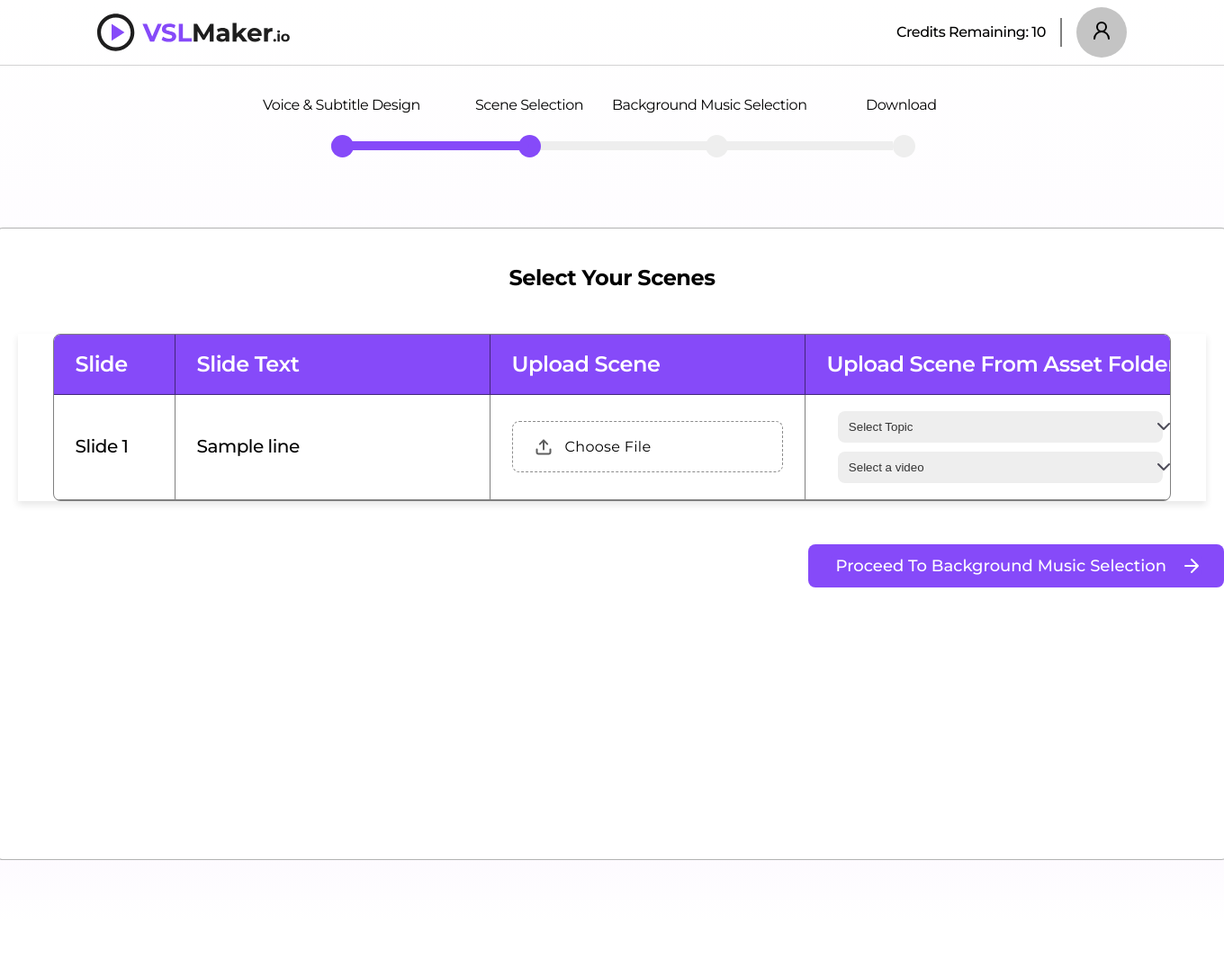
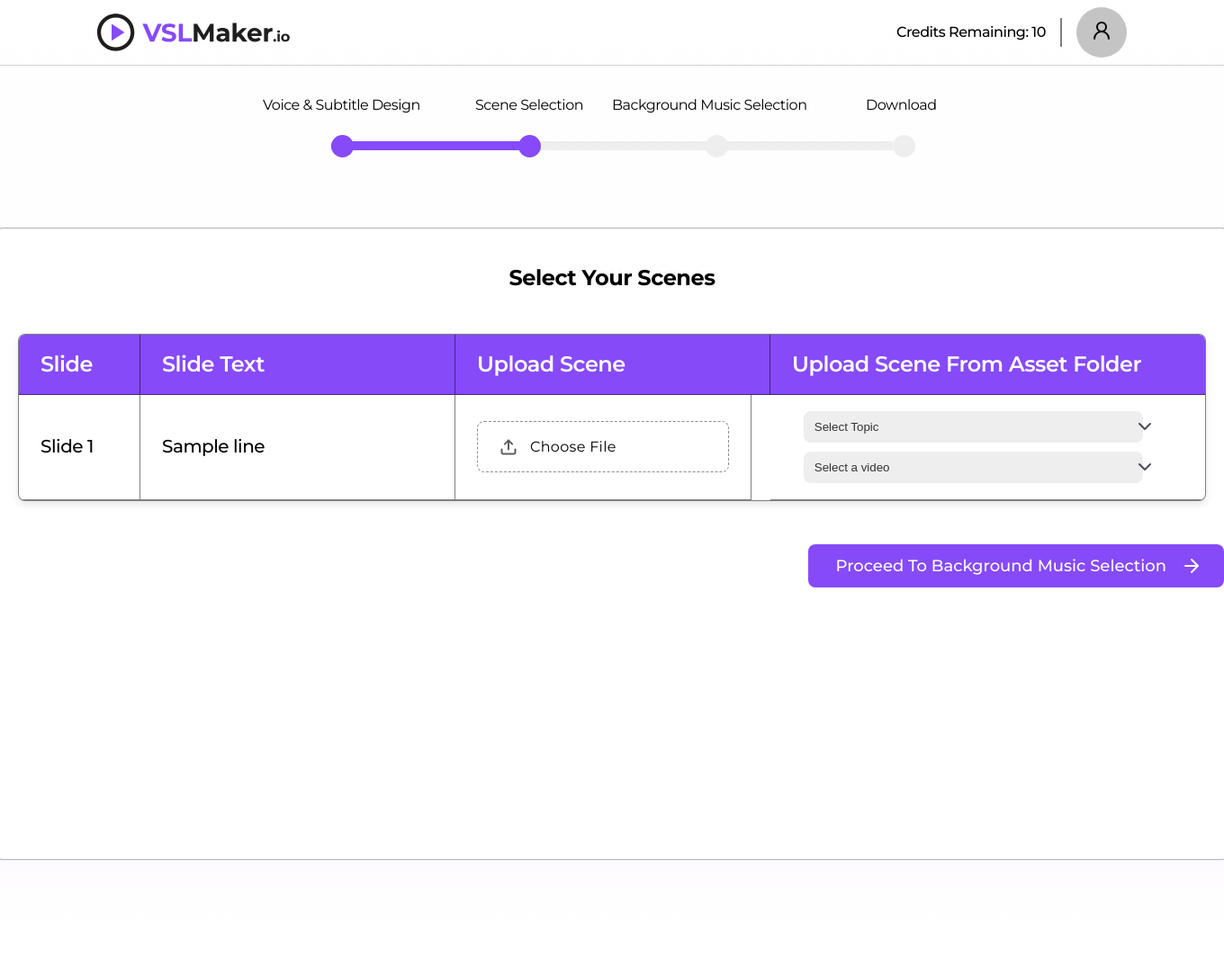
Before and after one commit to ubongpr7/vlc_maker, a Django app: template templates/vlc/frontend/VLSMaker/sceneselection/index.html in a window 1360 px wide. Shown: the whole page at 90% size. Run offline with Django 4.2, Linux system fonts and the light colour scheme; tables that the repository leaves empty hold one stand-in row (values such as "Sample post"); the template is opened without the code that fills it: values that come from a table or form of the project are taken from there, most other values are stand-ins (such as "Sample title", 1, 10 or a date in 2020).

Commit message:
Update index.html

```diff
--- a/templates/vlc/frontend/VLSMaker/sceneselection/index.html
+++ b/templates/vlc/frontend/VLSMaker/sceneselection/index.html
@@ -113,8 +113,8 @@
                             </div>
                             <!-- <form method="POST" action="/process" enctype="multipart/form-data"> -->
 
-                                <div  id= "card" class="grid-container">
-                                    <div class="grid-items">
+                                <div  class="grid-container">
+                                    <div  id= "card" class="grid-items">
                                         <div class="grid-item title"><span>Slide</span></div>
                                         <div class="grid-item title"><span>Slide Text</span></div>
                                         <div class="grid-item title"><span>Upload Scene</span></div>
@@ -126,7 +126,7 @@
                                         </span></div>
 
 
-                                        <div class="grid-item center">
+                                        <div class="grid-item center"style="width:80%">
                                             <div style="width: 100%; height: fit-content; padding: 16px 24px; border-radius: 8px; border: 1px dashed #19191980; display: flex; align-items: center; position: relative; font-size: 16px; font-weight: 400; line-height: 23.2px; letter-spacing: 0.02em; text-align: center; gap: 14px;">
                                             <svg id="svg1" width="20" height="20" viewBox="0 0 20 20" fill="none" xmlns="http://www.w3.org/2000/svg">
                                                 <path d="M17.5 12.5V15.8333C17.5 16.2754 17.3244 16.6993 17.0118 17.0118C16.6993 17.3244 16.2754 17.5 15.8333 17.5H4.16667C3.72464 17.5 3.30072 17.3244 2.98816 17.0118C2.67559 16.6993 2.5 16.2754 2.5 15.8333V12.5M14.1667 6.66667L10 2.5M10 2.5L5.83333 6.66667M10 2.5V12.5" stroke="#191919B2" stroke-width="2" stroke-linecap="round" stroke-linejoin="round"/>
@@ -140,7 +140,7 @@
                                         </div>
 
 
-                                        <div class="grid-item right">
+                                        <div class="grid-item right" style="width:100%">
                                             <div style="display: flex; width: 100%; height: fit-content; gap: 10px; align-items: center; flex-direction: column;">
                                             <!-- Topic Folder Selection -->
                                             <div style="width: 100%; position: relative;">
```
